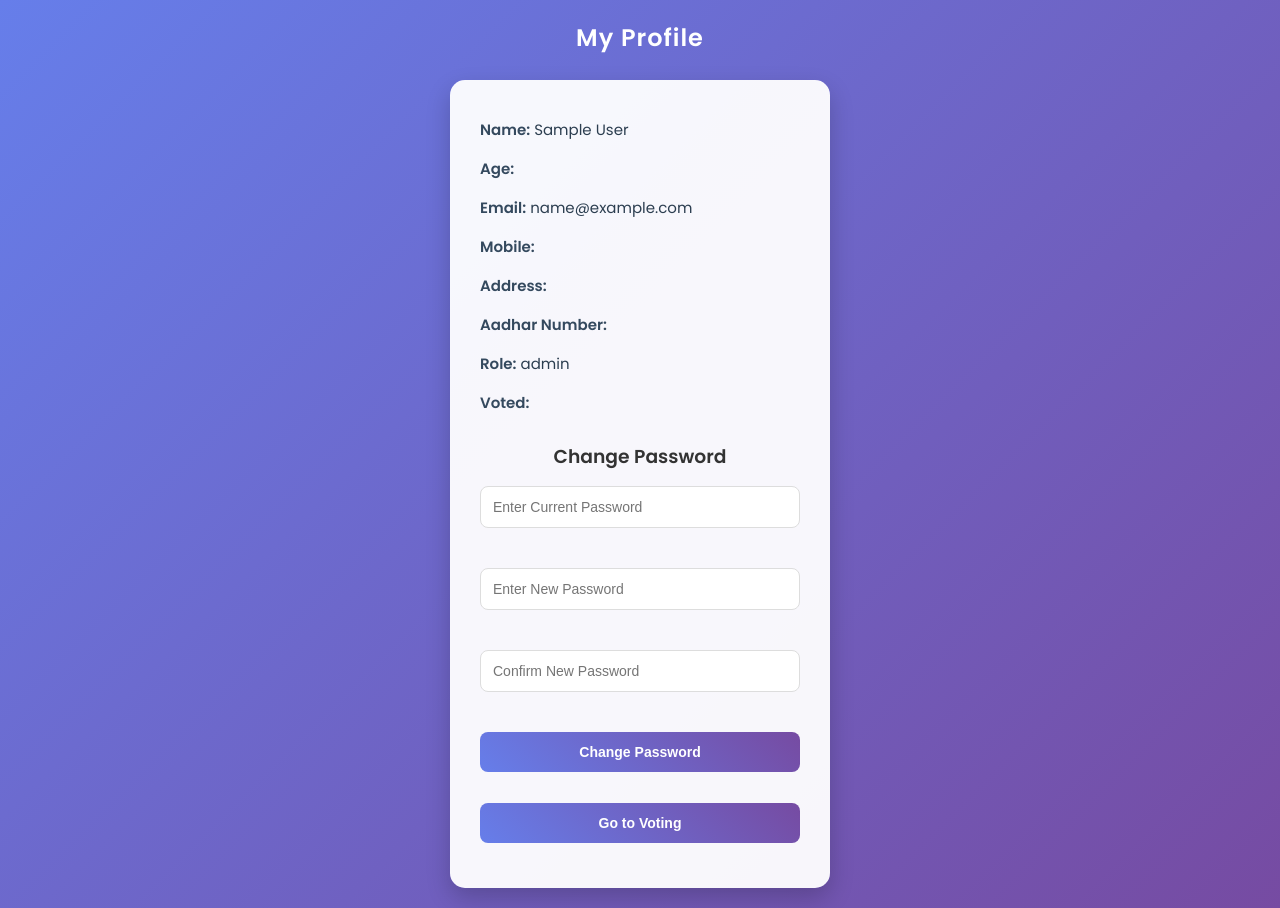
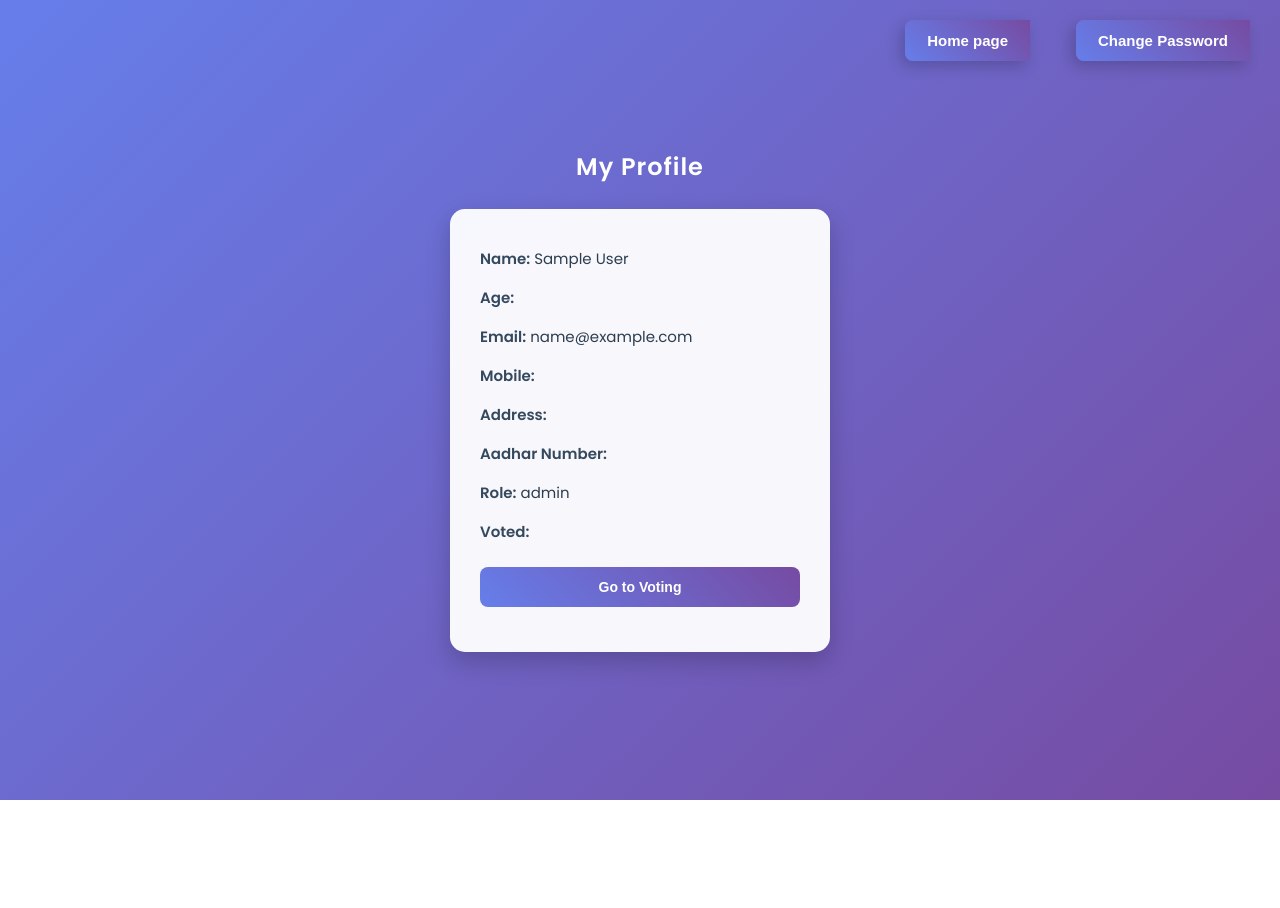
Before and after one commit to DevendraSangwan/Voting-app, a website: page public/profile.html in a window 1280 px wide. After the commit the page ends 800 px from the top, so only its background shows below. Drawn offline with Linux system fonts and the light colour scheme; sample sign-in values are in the browser's storage.

Commit message:
add home and change password button in profile page

```diff
--- a/public/candidates.css
+++ b/public/candidates.css
@@ -108,7 +108,7 @@ li button:hover {
 
 /* Back & Go To Login Buttons */
 #backBtn,
-#goToLogin {
+#goToHome {
     margin-top: 20px;
     padding: 12px 25px;
     background: linear-gradient(45deg, #ff6a00, #ee0979);
--- a/public/candidates.js
+++ b/public/candidates.js
@@ -153,8 +153,8 @@ document.getElementById('backBtn').addEventListener('click', () => {
     window.location.href = 'profile.html';
 });
 //login page button
-document.getElementById("goToLogin").addEventListener("click", function() {
-    window.location.href = "/login.html";
+document.getElementById("goToHome").addEventListener("click", function() {
+    window.location.href = "/index.html";
 });
 
 loadCandidates();
--- a/public/profile.css
+++ b/public/profile.css
@@ -1,5 +1,6 @@
 /* Import Modern Font */
 @import url('https://fonts.googleapis.com/css2?family=Poppins:wght@300;400;600&display=swap');
+
 
 /* Reset */
 * {
@@ -166,3 +167,59 @@ button:hover {
         border-radius: 6px;
     }
 }
+/* Fix for Home Button */
+
+#home-btn {
+    position: fixed;
+    top: 20px;
+    right: 250px;
+
+    width: auto !important;
+    padding: 12px 22px;
+    font-size: 15px;
+    font-weight: 600;
+
+    border-radius: 8px 0 0 8px;
+    border: none;
+    cursor: pointer;
+
+    background: linear-gradient(45deg, #667eea, #764ba2);
+    color: white;
+
+    box-shadow: -4px 5px 15px rgba(0,0,0,0.2);
+    transition: all 0.3s ease;
+    z-index: 2000;
+}
+
+#home-btn:hover {
+    transform: translateX(-5px);
+}
+/* =============================== */
+/* Right Corner Toggle Button     */
+/* =============================== */
+
+.corner-right-btn {
+    position: fixed;
+    top: 20px;
+    right: 30px;
+
+    width: auto !important;
+    padding: 12px 22px;
+    font-size: 15px;
+    font-weight: 600;
+
+    border-radius: 8px 0 0 8px;
+    border: none;
+    cursor: pointer;
+
+    background: linear-gradient(45deg, #667eea, #764ba2);
+    color: white;
+
+    box-shadow: -4px 5px 15px rgba(0,0,0,0.2);
+    transition: all 0.3s ease;
+    z-index: 2000;
+}
+
+.corner-right-btn:hover {
+    transform: translateX(-5px);
+}
--- a/public/profile.html
+++ b/public/profile.html
@@ -7,7 +7,12 @@
   <link rel="stylesheet" href="profile.css">
 </head>
 <body>
+      <button id="home-btn">Home page</button>
+<button id="togglePasswordBtn" class="corner-right-btn">
+  Change Password
+</button>
   <h2>My Profile</h2>
+
 
   <div id="profile-section" >
     <!-- User Details -->
@@ -21,8 +26,8 @@
     <p><strong>Voted:</strong> <span id="profile-isVoted"></span></p>
 
     <!-- Change Password Form -->
-    <h3>Change Password</h3>
-    <form id="changePasswordForm">
+    <form id="changePasswordForm" style="display: none;">
+          <h3>Change Password</h3>
         <input type="password" id="oldPassword" placeholder="Enter Current Password" required><br><br>
         <input type="password" id="newPassword" placeholder="Enter New Password" required><br><br>
         <input type="password" id="confirmPassword" placeholder="Confirm New Password" required><br><br>
--- a/public/profile.js
+++ b/public/profile.js
@@ -16,9 +16,24 @@ if(user){
     window.location.href = 'login.html';
 }
 
-// Logout functionality
+// buttons  functionality
 document.getElementById('goCandidatesBtn').addEventListener('click', () => {
     window.location.href = 'candidates.html';
+});
+document.getElementById('home-btn').addEventListener('click', () => {
+    window.location.href = 'index.html';
+});
+const toggleBtn = document.getElementById("togglePasswordBtn");
+const passwordForm = document.getElementById("changePasswordForm");
+
+toggleBtn.addEventListener("click", () => {
+    if (passwordForm.style.display === "none") {
+        passwordForm.style.display = "block";
+        toggleBtn.textContent = "Hide Password Form";
+    } else {
+        passwordForm.style.display = "none";
+        toggleBtn.textContent = "Change Password";
+    }
 });
 
 // Change Password
```
Also changed, not shown: public/candidates.html (+1 -1 lines).
